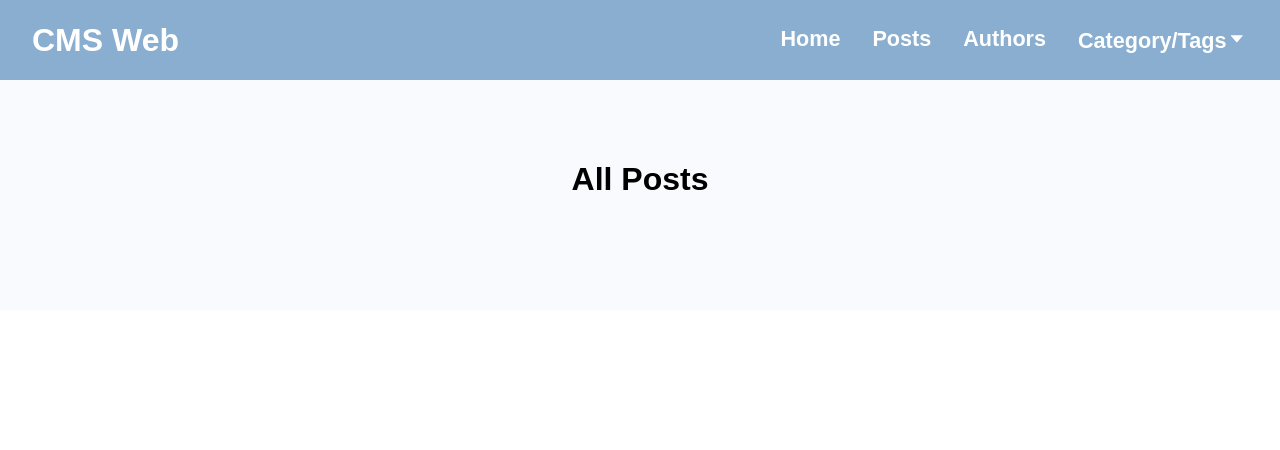
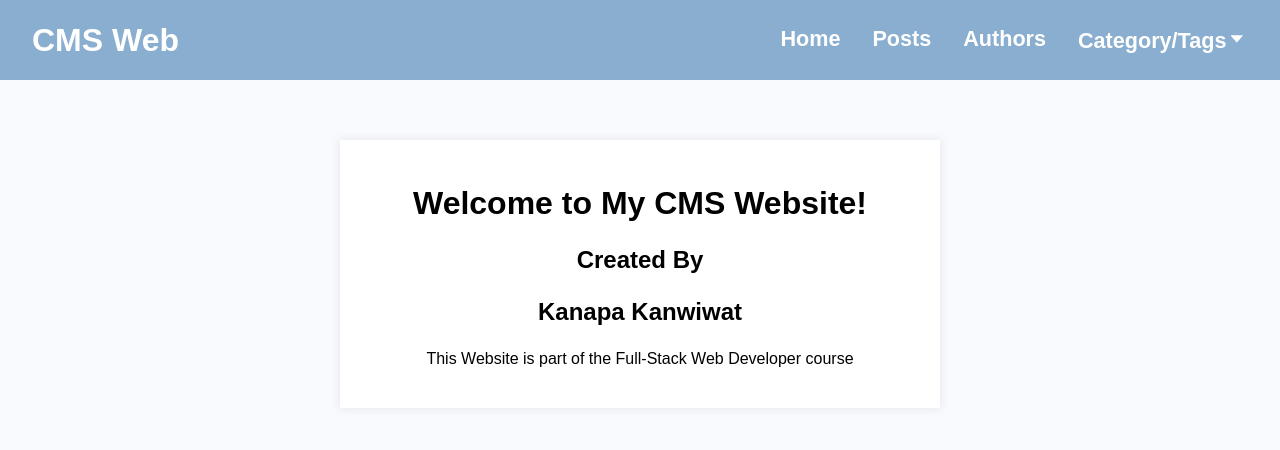
Before and after one commit to Kanapakan/fswd-cms-web, a Next.js app: page / in a window 1280 px wide. Shown: the top 450 px of the page. Built offline with nearby package versions, Linux system fonts and the light colour scheme; a web font is replaced by a local one.

Commit message:
fix: debug /Home

```diff
--- a/pages/index.js
+++ b/pages/index.js
@@ -1,7 +1,7 @@
 import Head from 'next/head'
 import Image from 'next/image'
 import Home from './home'
-import PostContent from './posts'
+
 
 
 // import Navbar from '../components/Navbar'
@@ -9,7 +9,7 @@ import PostContent from './posts'
 export default function Home2() {
   return (
     <div className="container">
-      <PostContent />
+      <Home />
           </div>
   )
 }
```
